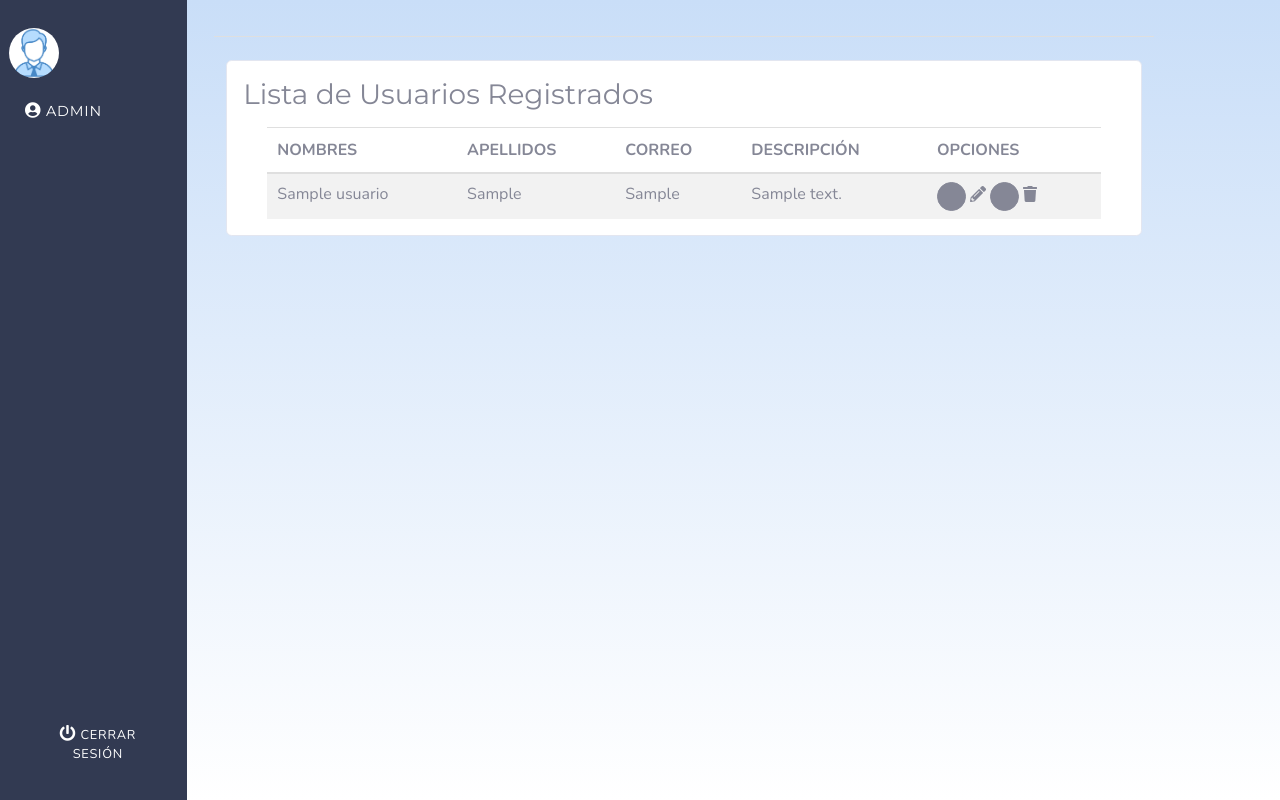
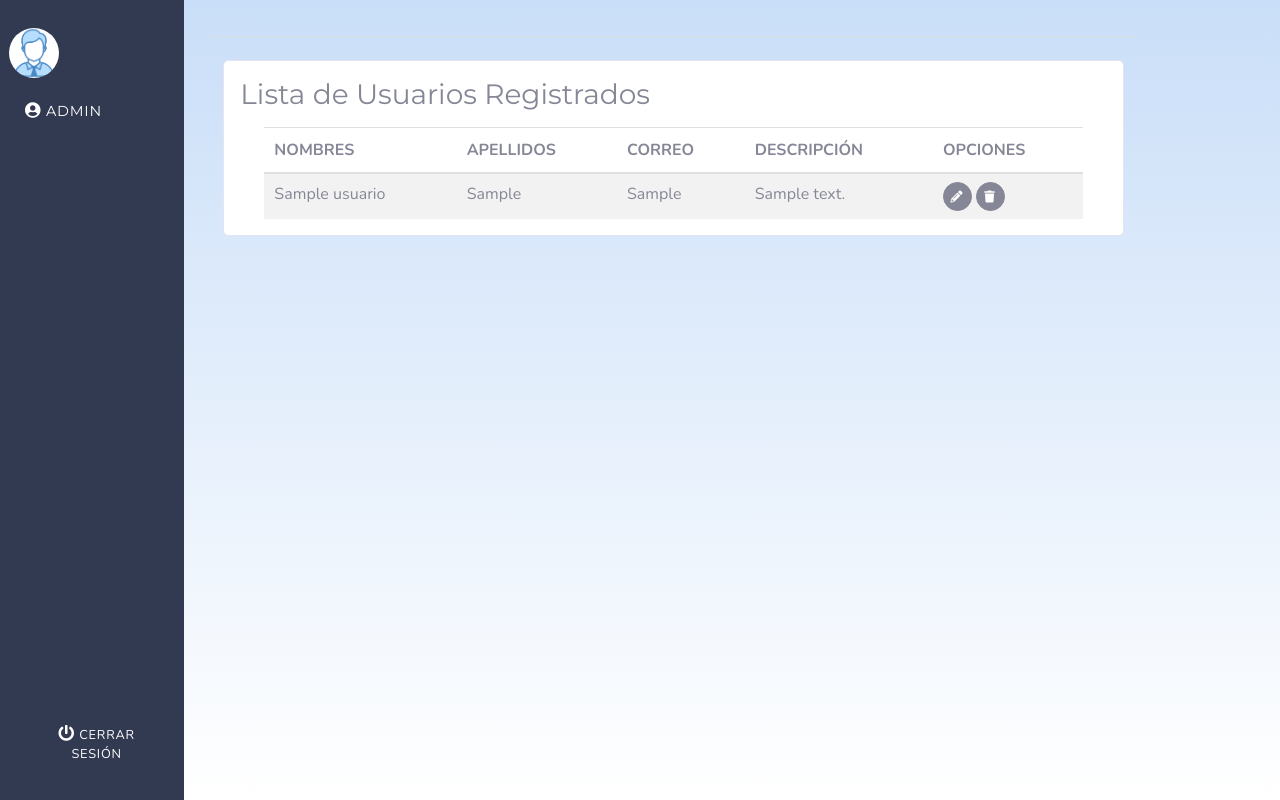
Before and after one commit to marlon20161188f/Adminapp, a PHP site: page /Admin/index.php?ruta=vehiculo in a window 1280 px wide. Run offline with PHP 8.4, Linux system fonts and the light colour scheme; the visitor is signed in with stand-in values (Sample User, id 1); tables that the repository leaves empty or names only in its code hold one stand-in row (values such as "Sample post"); data that the repository does not hold is empty; some libraries are stand-ins or nearby versions.

Commit message:
Update vehiculo.php

```diff
--- a/Admin/partials/vehiculo.php
+++ b/Admin/partials/vehiculo.php
@@ -36,11 +36,13 @@
                                         <td><?php echo $item['correo']; ?></td>
                                         <td><?php echo $item['descripcion']; ?></td>
                                         <td>
-                                            <input  id="btn_<?php echo $item['id']; ?>" class="btn btn-secondary btn-sm btn-circle margin" type="button" onclick="editModal(<?php echo $item['id']; ?>);" data-id="<?php echo $item['id']; ?>" data-placa="<?php echo $item['placa']; ?>"data-marca="<?php echo $item['marca']; ?>" data-color="<?php echo $item['color']; ?>"data-estacionamiento="<?php echo $item['estacionamiento']; ?>"data-fecha="<?php echo $item['fecha']; ?>"> <!-- data-estado="<?php //echo $item['id_provedor']; ?>"-->
-                                                 <span class="fa fa-pencil-alt"></span>
-
-                                            <input type="button" class="btn btn-secondary btn-sm btn-circle margin" onclick="Eliminar(<?php echo $item['id']; ?>)">
-                                                 <span class="fa fa-trash"></span>
+                                        <button id="btn_<?php echo $item['id']; ?>" class="btn btn-secondary btn-sm btn-circle margin" type="button" onclick="editModal(<?php echo $item['id']; ?>);" data-id="<?php echo $item['id']; ?>" data-placa="<?php echo $item['placa']; ?>"data-marca="<?php echo $item['marca']; ?>" data-color="<?php echo $item['color']; ?>"data-estacionamiento="<?php echo $item['estacionamiento']; ?>"data-fecha="<?php echo $item['fecha']; ?>"> <!-- data-estado="<?php //echo $item['id_provedor']; ?>"-->
+                                                <span class="fa fa-pencil-alt"></span>
+                                            </button>
+                                            <button class="btn btn-secondary btn-sm btn-circle margin" onclick="Eliminar(<?php echo $item['id']; ?>)">
+                                                <span class="fa fa-trash"></span>
+                                            </button>
+                                        </td>
 
                                         </td>
                                      </tr>
```
